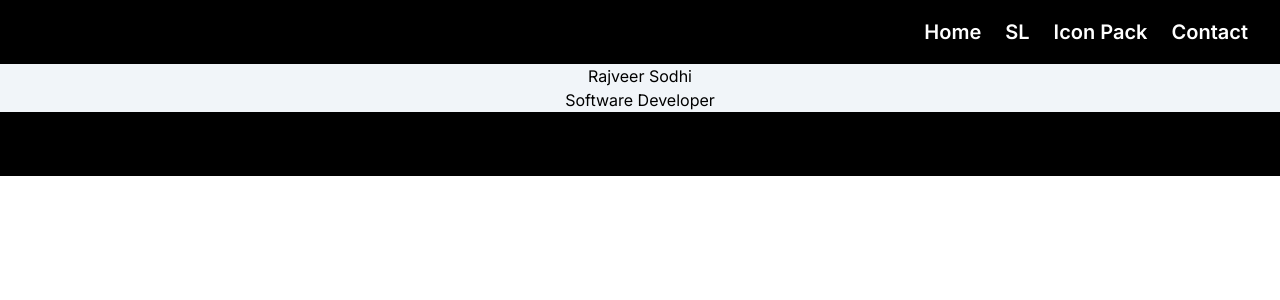
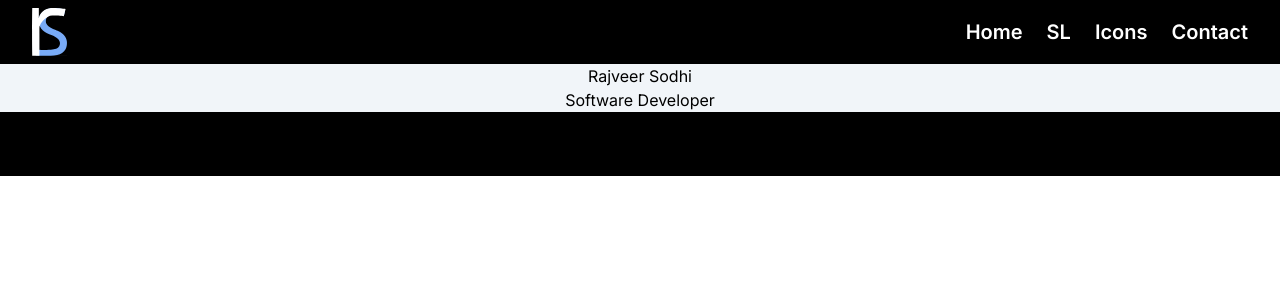
Before and after one commit to RajveerSodhi/Portfolio, a Next.js app: page / in a window 1280 px wide. Shown: the top 300 px of the page. Built offline with nearby package versions, Linux system fonts and the light colour scheme.

Commit message:
Logo Added

```diff
--- a/app/WebsiteHeaders/Header.tsx
+++ b/app/WebsiteHeaders/Header.tsx
@@ -1,9 +1,13 @@
 import Link from 'next/link';
-const pages = ["Home", "SL", "Icon Pack", "Contact"];
+const pages = ["Home", "SL", "Icons", "Contact"];
 
 export default function Header() {
     return (
         <div className="h-16 bg-black flex flex-row justify-between items-center">
+            <a href="/">
+                <img src="/portfolio_logo.svg" alt="logo" className="h-12 ml-8" />
+            </a>
+
             <ul className="absolute right-8 flex flex-row space-x-6">
                 {pages.map((page, index) => (
                     <li key={index} className="text-xl text-white hover:text-slate-300 font-semibold">
--- a/package.json
+++ b/package.json
@@ -11,7 +11,8 @@
   "dependencies": {
     "next": "14.2.2",
     "react": "^18",
-    "react-dom": "^18"
+    "react-dom": "^18",
+    "react-icons": "^5.1.0"
   },
   "devDependencies": {
     "@types/node": "^20",
```
Also changed, not shown: public/portfolio_logo.svg, 1 other file (tests, documents, lock files or other folders).
